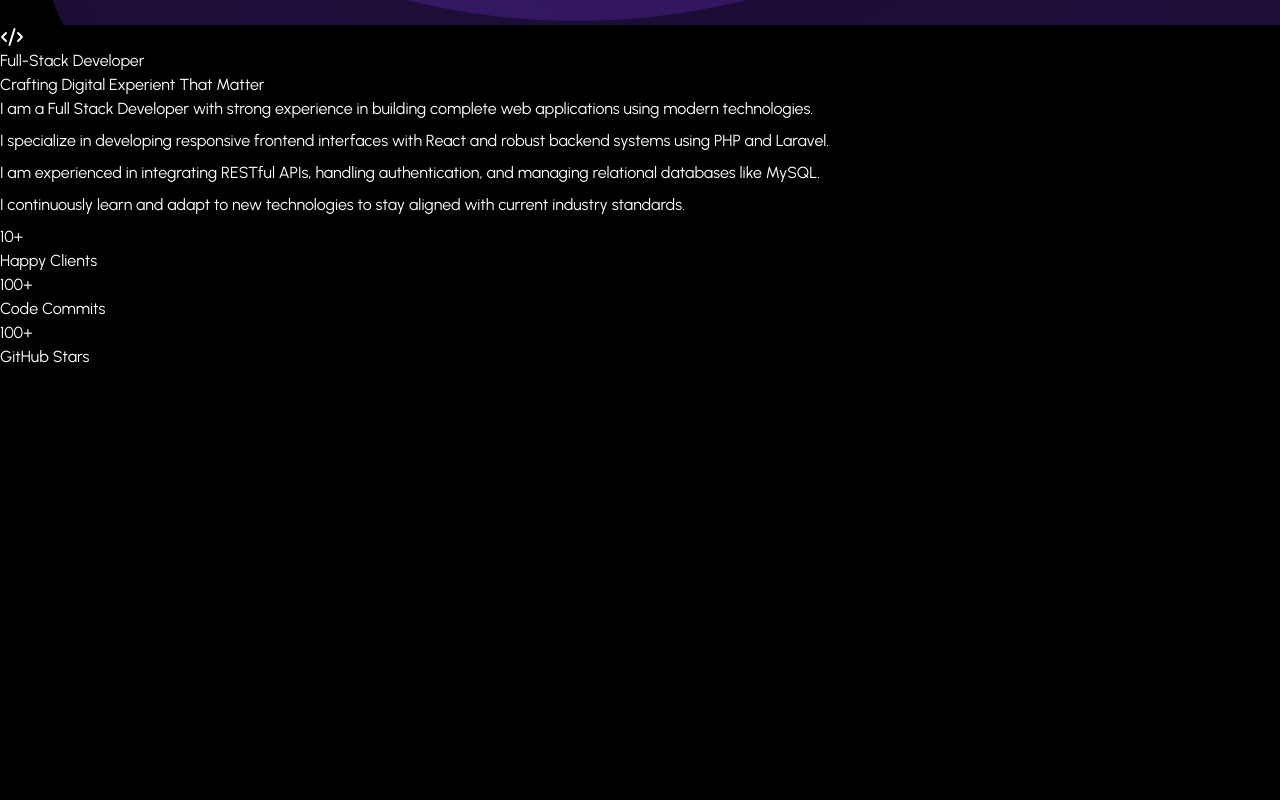
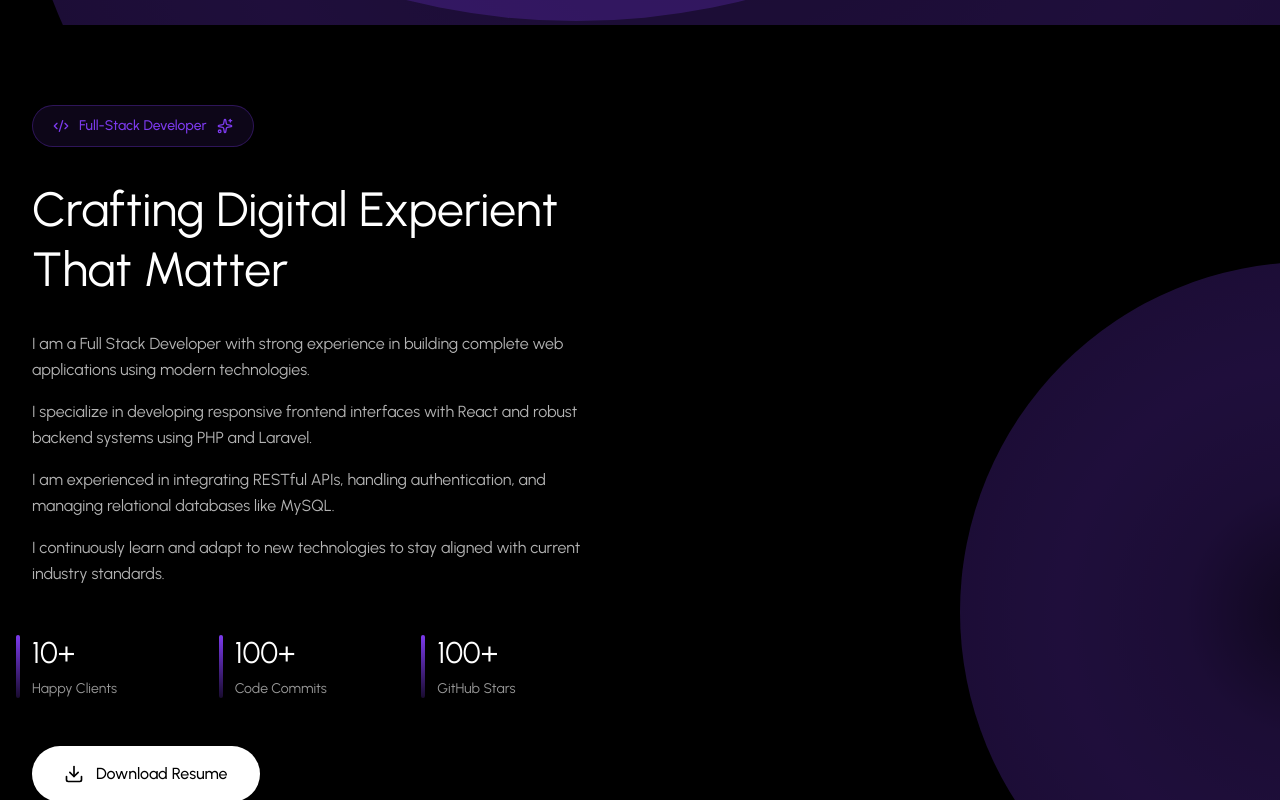
Before and after one commit to Mujahid-Ahamed-2001/react-portfolio, a React (Vite) app: page / in a window 1280 px wide. Shown: the part 960-1760 px from the top of the page. Built offline with nearby package versions, Linux system fonts and the light colour scheme.

Commit message:
About section

```diff
--- a/src/components/sections/About.jsx
+++ b/src/components/sections/About.jsx
@@ -26,49 +26,59 @@
     ];
   return (
     // <div>About</div>
-    <section id="about" className="f">
+    <section id="about" className="relative py-20 bg-black overflow-hidden">
         <RadialGradientBackground variant='about'/>
-        <div className="f">
+        <div className="relative z-10 max-w-7xl mx-auto px-4 sm:px-6 lg:px-8">
             {/* Main Grid  */}
-            <div className="f">
+            <div className="grid grid-cols-1 lg:grid-cols-2 gap-16 items-center mb-20">
                 {/* Left column - content */}
-                <div className="f">
-                    <div className="">
+                <div className="flex flex-col gap-12">
+                    <div className="flex flex-col gap-8">
                         <FadeIn delay={60}>
-                            <div className="f">
-                                <Code2 className='' />
-                                <span className="f">
+                            <div className="inline-flex items-center gap-2.5 px-5 py-2.5 border border-primary/30 bg-primary/10 rounded-full w-fit">
+                                <Code2 className='w-4 h-4 text-primary' />
+                                <span className="text-sm text-primary font-medium">
                                     Full-Stack Developer
                                 </span>
+                                <Sparkles className='w-4 h-4 text-primary' />
                             </div>
                         </FadeIn>
                         <FadeIn delay={100}>
-                            <h2 className="f">
+                            <h2 className="text-4xl lg:text-5xl font-normal text-white leading-tight">
                                 Crafting Digital Experient That Matter
                             </h2>
                         </FadeIn>
                         <FadeIn delay={200}>
-                            <div className="f">
+                            <div className="flex flex-col gap-4">
                                 {PERSONAL_INFO?.bio?.map((bio, index) => (
-                                    <p key={index} className='mb-2'>{bio}</p>
+                                    <p key={index} className='text-base text-white/70 leading-relaxed'>{bio}</p>
                                 ))}
                             </div>
                         </FadeIn>
                     </div>
                     <FadeIn delay={300}>
-                        <div className="f">
+                        <div className="grid grid-cols-3 gap-8">
                             {ABOUT_STATS.map((stat, index) => (
-                                <div key={index} className="f">
-                                    <div className="c"></div>
-                                    <div className="c">
+                                <div key={index} className="relative">
+                                    <div className="absolute -left-4 top-0 w-1 h-full bg-linear-to-b from-primary via-primary-50 to-primary/20 rounded-full"></div>
+                                    <div className="text-3xl font-normal text-white mb-2 fpnt-mono">
                                         {stat.value}
                                     </div>
-                                    <p className="c">
+                                    <p className="text-sm text-white/60 leading-snug">
                                         {stat.label}
                                     </p>
                                 </div>
                             ))}
                         </div>
+                    </FadeIn>
+                    <FadeIn delay={400}>
+                        <button
+                            onClick={()=> window.open(PERSONAL_INFO.resume, '_blank')}
+                            className='cursor-pointer inline-flex items-center  gap-3 bg-white hover:bg-white/90 text-black rounded-full px-8 py-4 text-base font-medium transition-all duration-300 w-fit group'
+                        >
+                            <Download className='w-5 h-5 group-hover:translate-y-0.5 transition-transform duration-300' />
+                            Download Resume
+                        </button>
                     </FadeIn>
                 </div>
             </div>
--- a/src/utils/constants.js
+++ b/src/utils/constants.js
@@ -12,7 +12,8 @@
     'I specialize in developing responsive frontend interfaces with React and robust backend systems using PHP and Laravel.',
     'I am experienced in integrating RESTful APIs, handling authentication, and managing relational databases like MySQL.',
     'I continuously learn and adapt to new technologies to stay aligned with current industry standards.'
-  ]
+  ],
+  resume: "My CV 2025.pdf"
 };
 
 export const SOCIAL_LINKS = {
```
